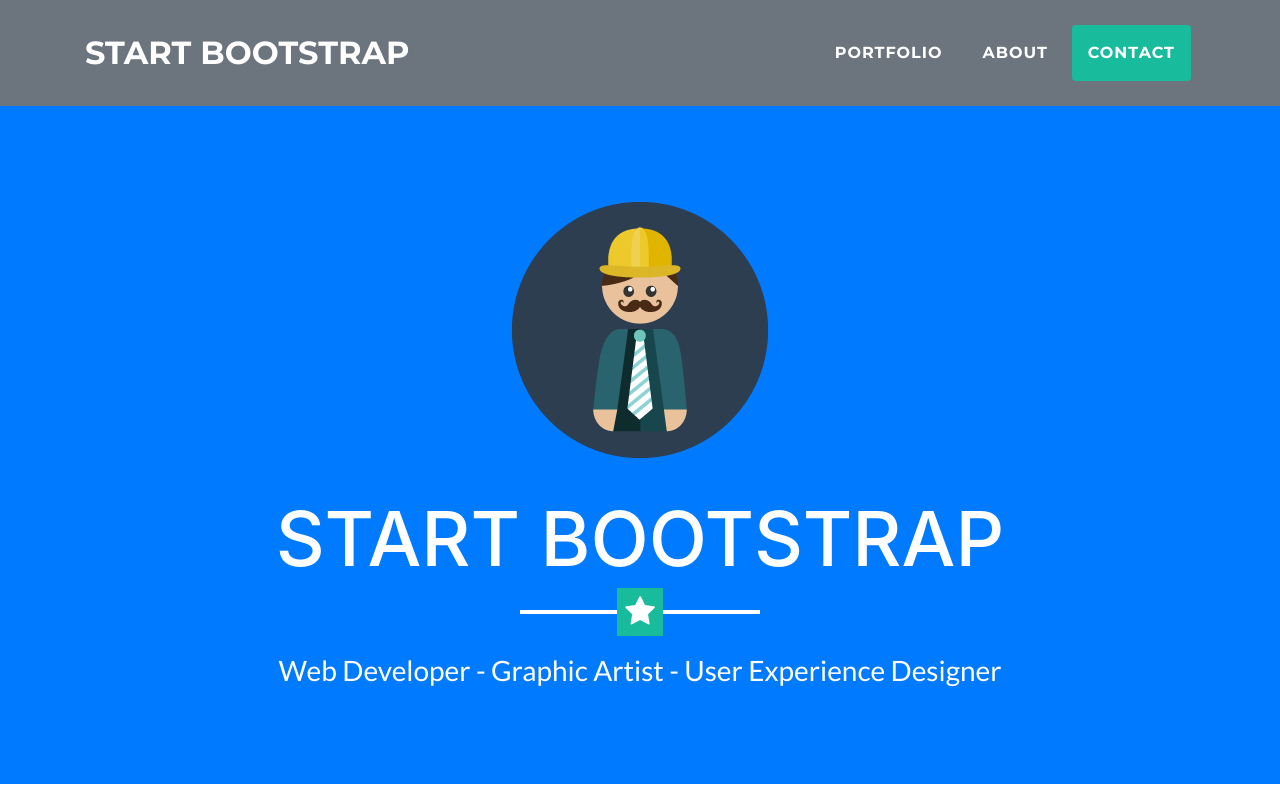
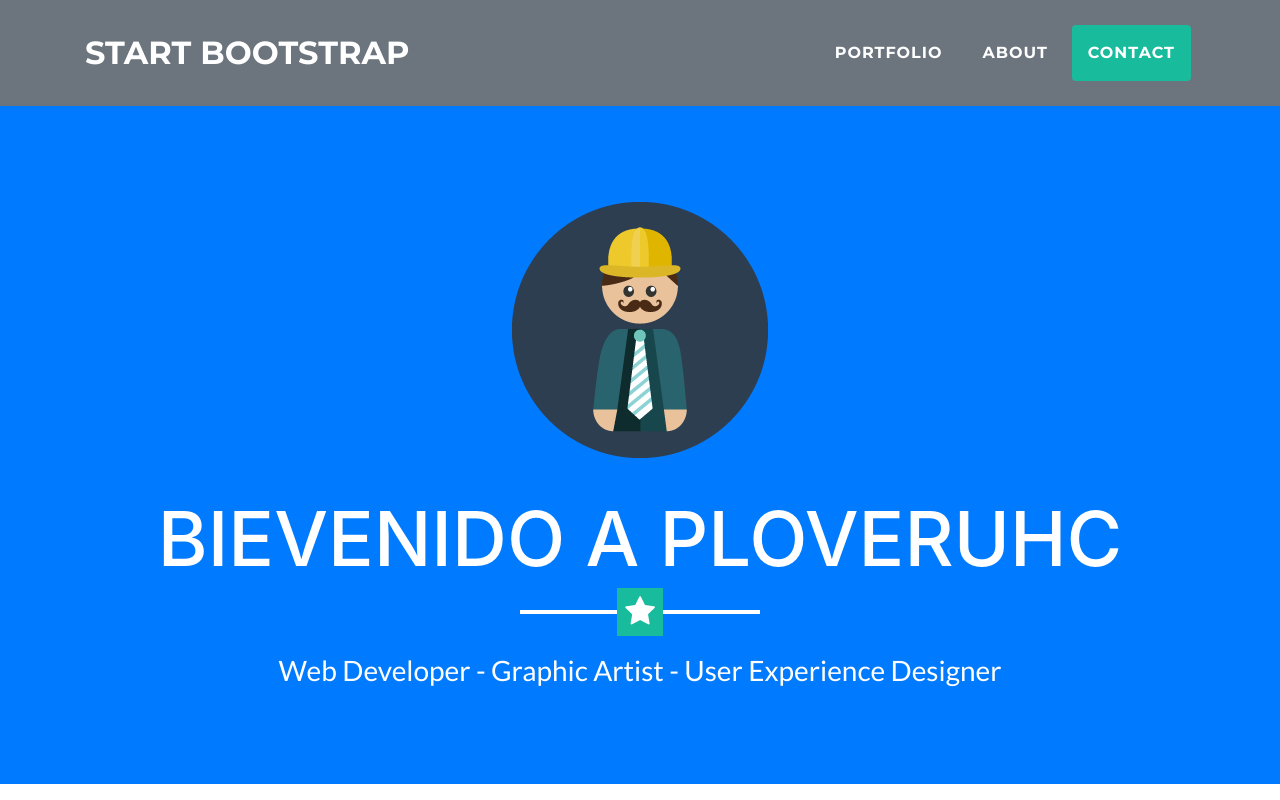
Before and after one commit to PloverUHC/Plover, a website with bundled scripts: page index.html in a window 1280 px wide. Shown: the top 800 px of the page. Built offline with nearby package versions, Linux system fonts and the light colour scheme.

Commit message:
TEST
TEST

```diff
--- a/index.html
+++ b/index.html
@@ -56,7 +56,7 @@
     <header class="masthead bg-primary text-white text-center">
       <div class="container">
         <img class="img-fluid mb-5 d-block mx-auto" src="img/profile.png" alt="">
-        <h1 class="text-uppercase mb-0">Start Bootstrap</h1>
+        <h1 class="text-uppercase mb-0">Bievenido a PloverUHC</h1>
         <hr class="star-light">
         <h2 class="font-weight-light mb-0">Web Developer - Graphic Artist - User Experience Designer</h2>
       </div>
```
